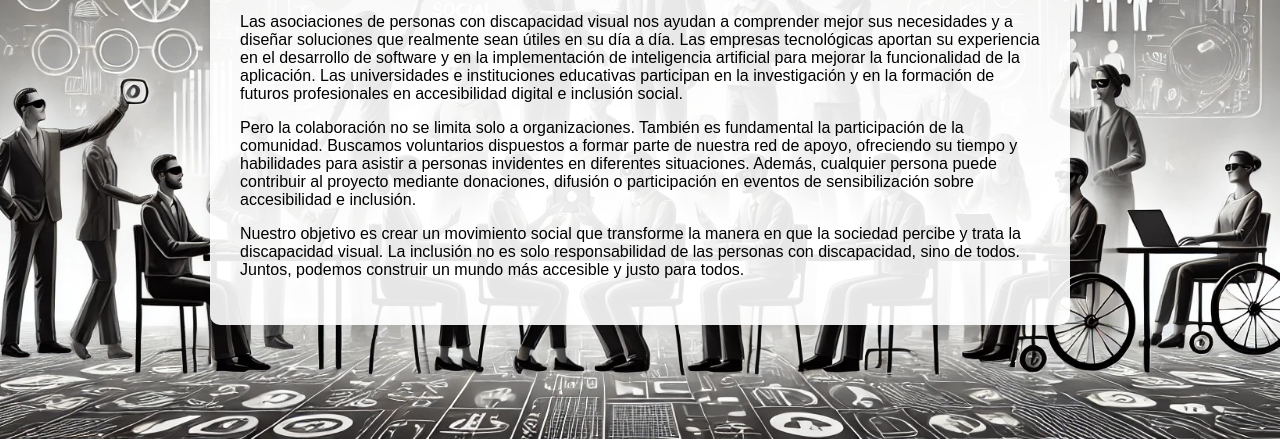
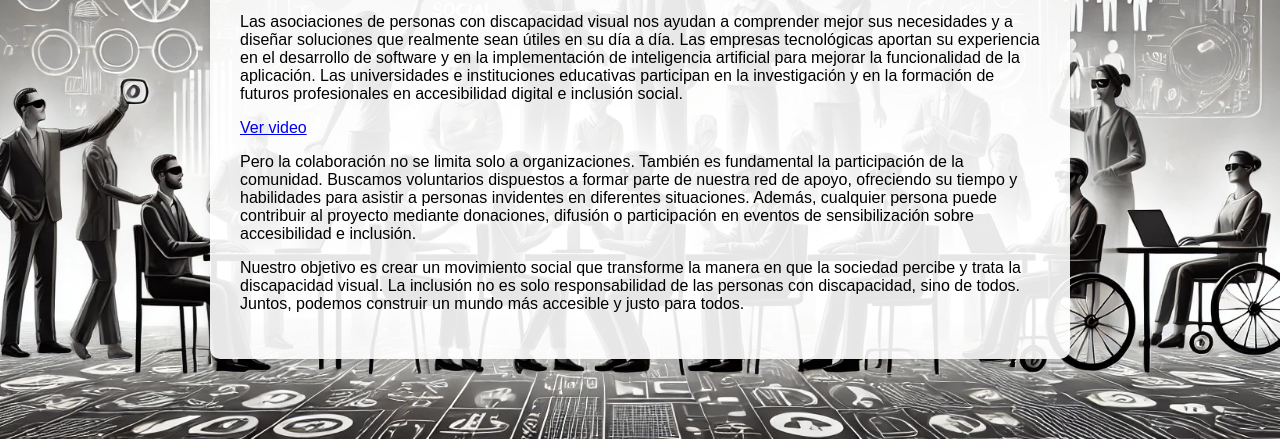
Before and after one commit to BeYourEyes-ai/BeYourEyes-ai, a plain HTML site: page colaboracion.html in a window 1280 px wide. Shown: the part 361-800 px from the top of the page. Drawn offline with Linux system fonts and the light colour scheme.

Commit message:
Update colaboracion.html

```diff
--- a/colaboracion.html
+++ b/colaboracion.html
@@ -99,6 +99,7 @@
 <p>
 Las asociaciones de personas con discapacidad visual nos ayudan a comprender mejor sus necesidades y a diseñar soluciones que realmente sean útiles en su día a día. Las empresas tecnológicas aportan su experiencia en el desarrollo de software y en la implementación de inteligencia artificial para mejorar la funcionalidad de la aplicación. Las universidades e instituciones educativas participan en la investigación y en la formación de futuros profesionales en accesibilidad digital e inclusión social.
 </p>
+<a href="https://lhdigital.cat/general/aula-lh-19-03-2025-alumnes-de-linstitut-vilumara-participen-en-el-programa-challenge-de-la-fundacio-la-caixa/" target="_blank">Ver video</a>
 
 <p>
 Pero la colaboración no se limita solo a organizaciones. También es fundamental la participación de la comunidad. Buscamos voluntarios dispuestos a formar parte de nuestra red de apoyo, ofreciendo su tiempo y habilidades para asistir a personas invidentes en diferentes situaciones. Además, cualquier persona puede contribuir al proyecto mediante donaciones, difusión o participación en eventos de sensibilización sobre accesibilidad e inclusión.
```
